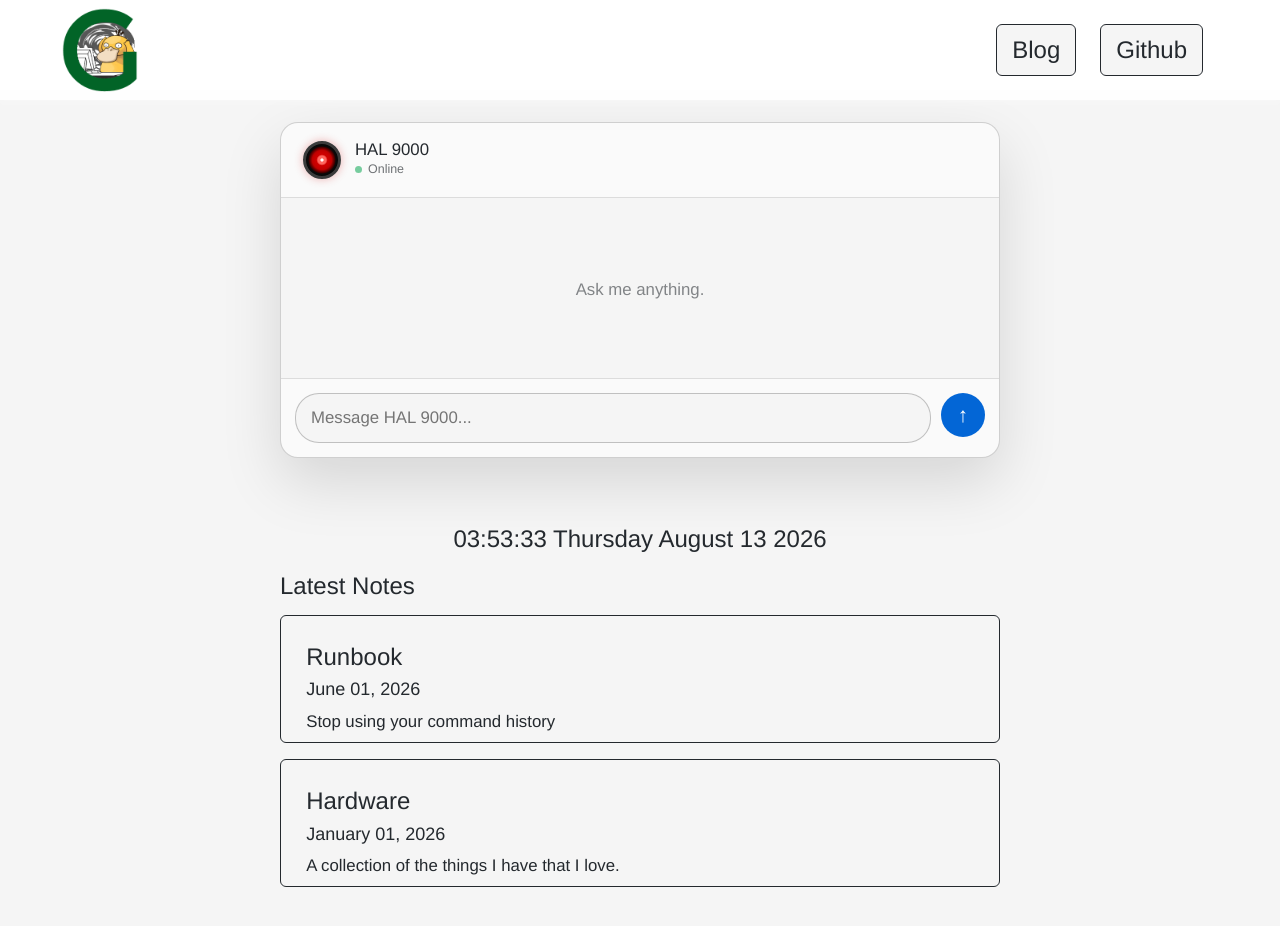
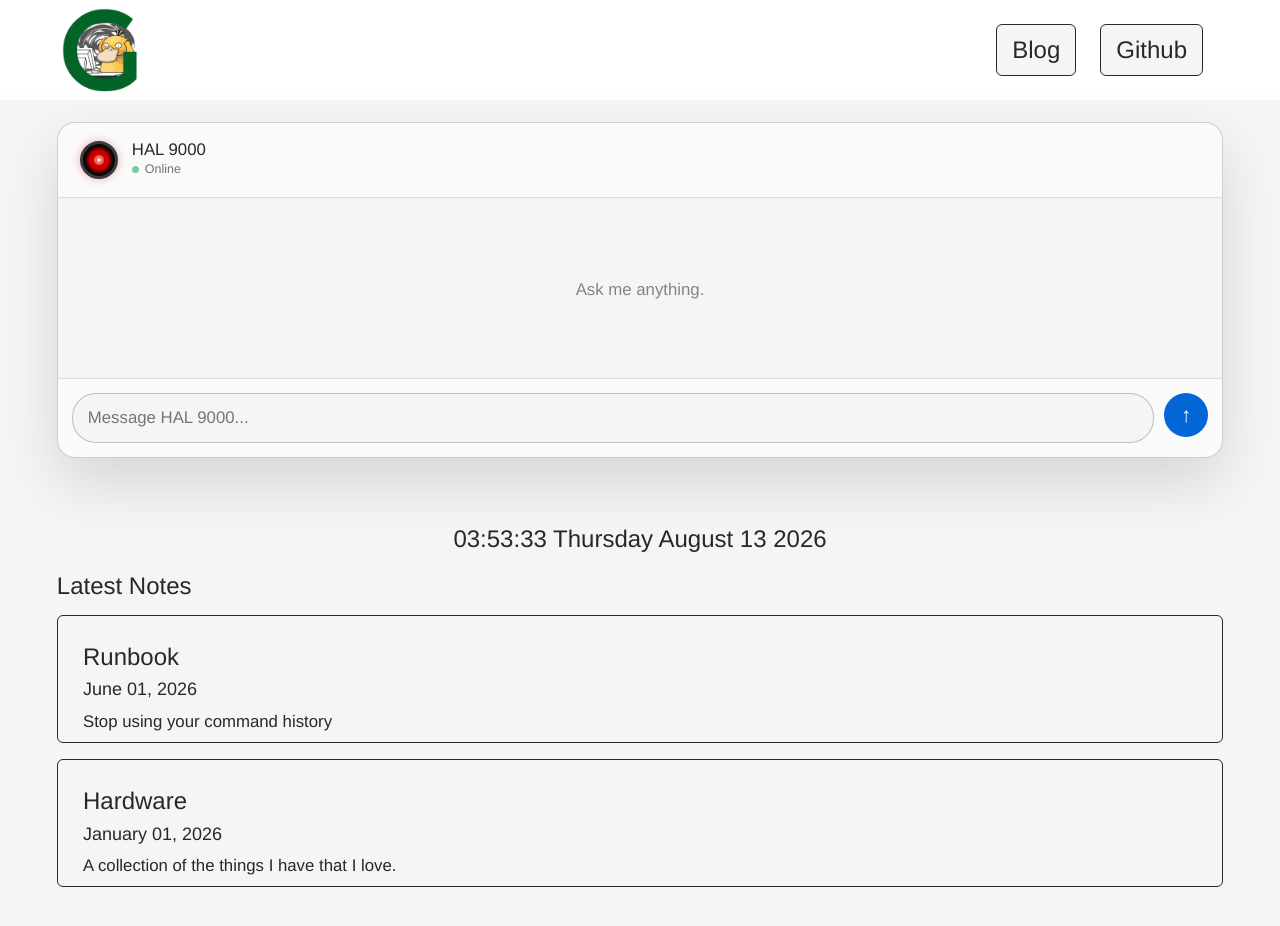
Before and after one commit to GerhardOfRivia/GerhardOfRivia.github.io, a Jekyll site: the page built from index.md, in a window 1280 px wide and 935 px high. Shown: the top 926 px of the window. Built offline with Jekyll 4.4.1, drawn with Linux system fonts in a browser that asks for light colours; nearby versions of some CDN libraries.

Commit message:
style: remove width constraints from latest and chat panels for improved responsiveness

```diff
--- a/assets/styles.css
+++ b/assets/styles.css
@@ -713,12 +713,10 @@ input[type=file] {
     border: 0;
 }
 .latest-panel {
-    width: min(720px, 100%);
     margin: 2rem auto 3rem;
     overflow: hidden;
 }
 .chat-panel {
-    width: min(720px, 100%);
     margin: 2rem auto 3rem;
     overflow: hidden;
     border: 1px solid rgba(127, 127, 127, .35);
```
